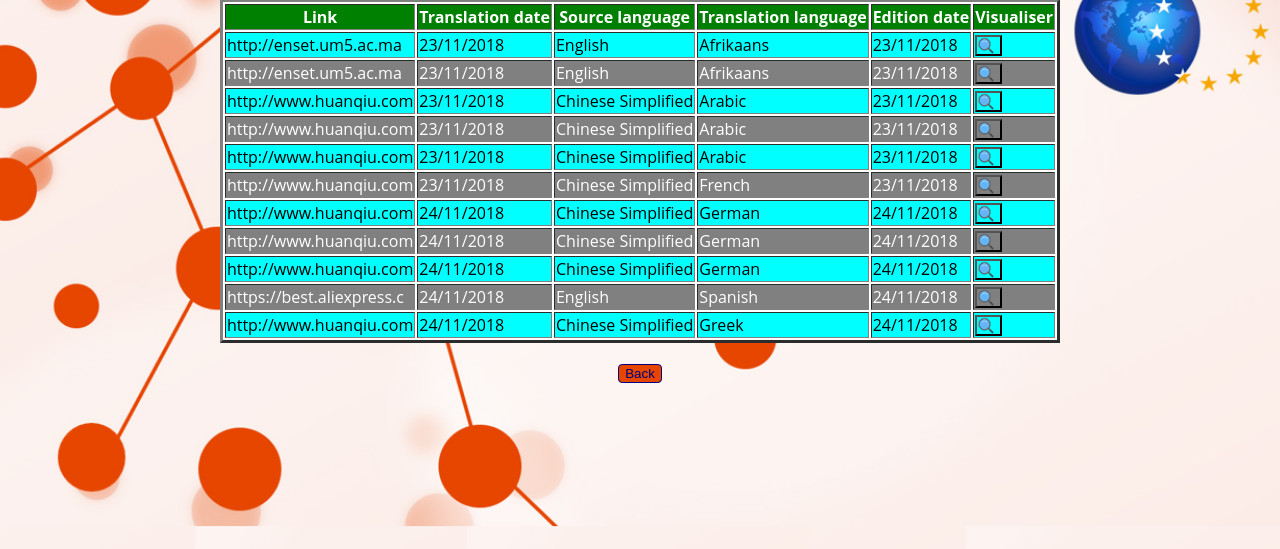
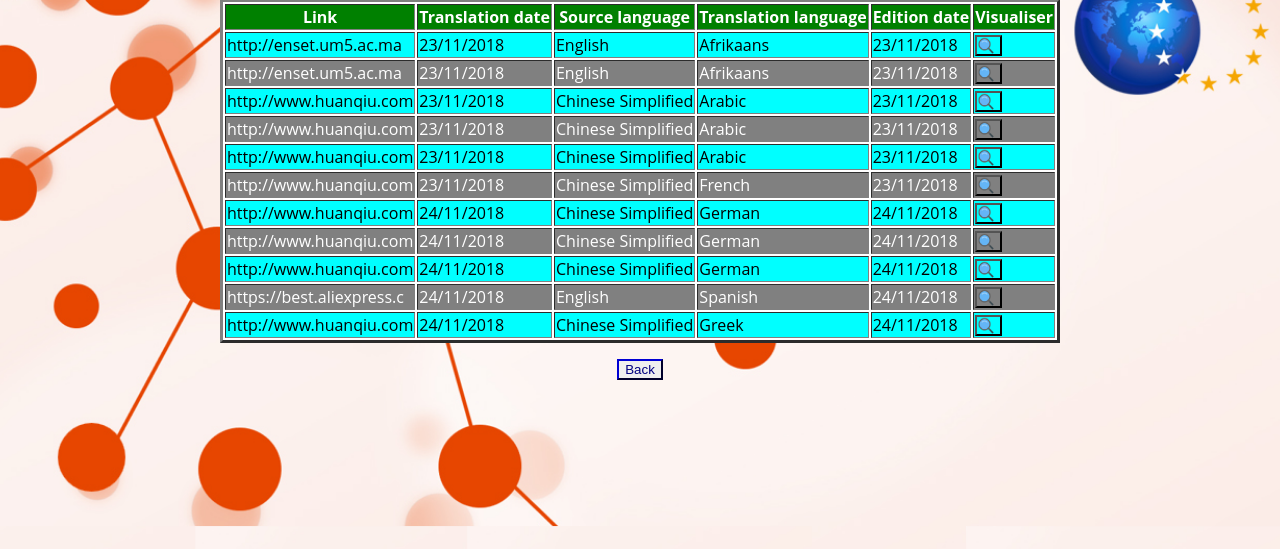
Before and after one commit to ZakZidane/wizataeeastranslator, a PHP site: page /pages/listeSearch.php in a window 1280 px wide. Shown: the part 124-673 px from the top of the page. Run offline with PHP 8.4, Linux system fonts and the light colour scheme; data comes from the database, SQL or seed files in the repository.

Commit message:
Update listeSearch.php

```diff
--- a/pages/listeSearch.php
+++ b/pages/listeSearch.php
@@ -75,8 +75,8 @@ echo "<td>$texte</td><td>$date_tr</td><td>$row[2]</td><td>$row[3]</td><td>$date_
 
 
 
- <form id=subscription-form action=../accueil.php method=post>
-<input type=submit size=30 value=Back name=btnBack class='fancy-button button-line button-white' >
+ <form id=subscription-form action=liste.php method=post>
+<input type=submit size=30 value=Back name=btnBack class='fancy-button button-sub button-white' >
 </form>
 		</div>
 	</section>
```
